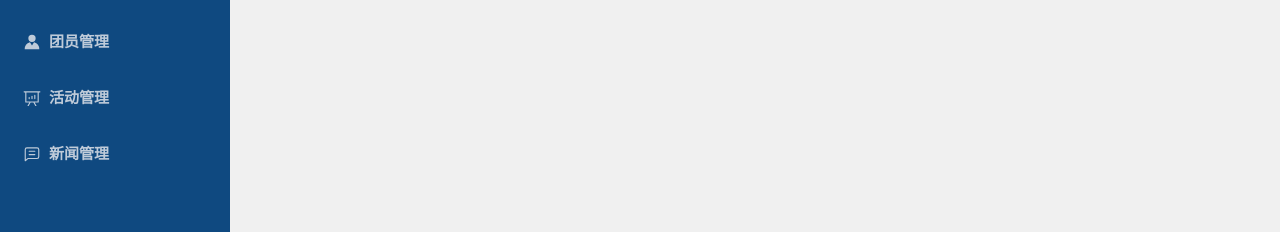
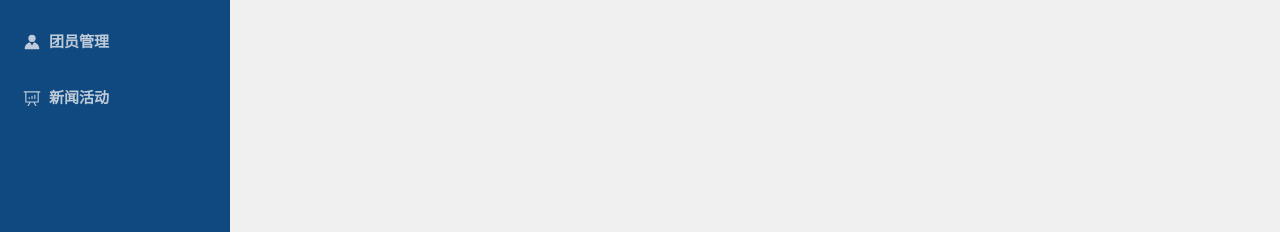
Before and after one commit to ProphetSAMA/wsssfun-ClubManag, a Vue app in the folder web/club-admin/: page /menu in a window 1280 px wide. Shown: the part 326-558 px from the top of the page. Built offline with nearby package versions, Linux system fonts and the light colour scheme.

Commit message:
[ Up ] 合并功能模块
将 活动管理 和 新闻管理
合并为一个模块

```diff
--- a/web/club-admin/src/layout/menu.vue
+++ b/web/club-admin/src/layout/menu.vue
@@ -73,14 +73,14 @@ const handleClose = (key: string, keyPath: string[]) => {
       <el-icon>
         <DataAnalysis/>
       </el-icon>
-      <template #title>活动管理</template>
+      <template #title>新闻活动</template>
     </el-menu-item>
-    <el-menu-item index="/news">
+    <!-- <el-menu-item index="/news">
       <el-icon>
         <ChatLineSquare/>
       </el-icon>
       <template #title>新闻管理</template>
-    </el-menu-item>
+    </el-menu-item> -->
   </el-menu>
 </template>
 
--- a/web/club-admin/src/router/index.ts
+++ b/web/club-admin/src/router/index.ts
@@ -61,17 +61,17 @@ const routes: Array<RouteRecordRaw> = [
                 name: 'activity',
                 component: () => import('@/views/activity/index.vue'),
                 meta: {
-                    title: '活动管理'
+                    title: '新闻活动'
                 }
             },
-            {
-                path: '/news',
-                name: 'news',
-                component: () => import('@/views/news/index.vue'),
-                meta: {
-                    title: '新闻管理'
-                }
-            },
+            // {
+            //     path: '/news',
+            //     name: 'news',
+            //     component: () => import('@/views/news/index.vue'),
+            //     meta: {
+            //         title: '新闻管理'
+            //     }
+            // },
         ]
     }
 ]
```
Also changed, not shown: 1 other file (tests, documents, lock files or other folders).
